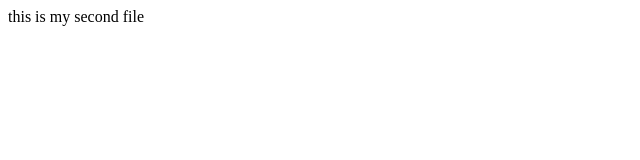
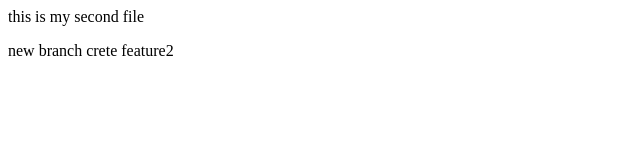
Before and after one commit to rohitshroff2206/LocalRepo, a plain HTML site: page index.html in a window 1280 px wide. Shown: the whole page, without its empty margins (0-640 px from the left). Drawn offline with Linux system fonts and the light colour scheme.

Commit message:
new line add

```diff
--- a/index.html
+++ b/index.html
@@ -1 +1,2 @@
 <p> this is my second file</p>
+<p> new branch crete feature2</p>
```
